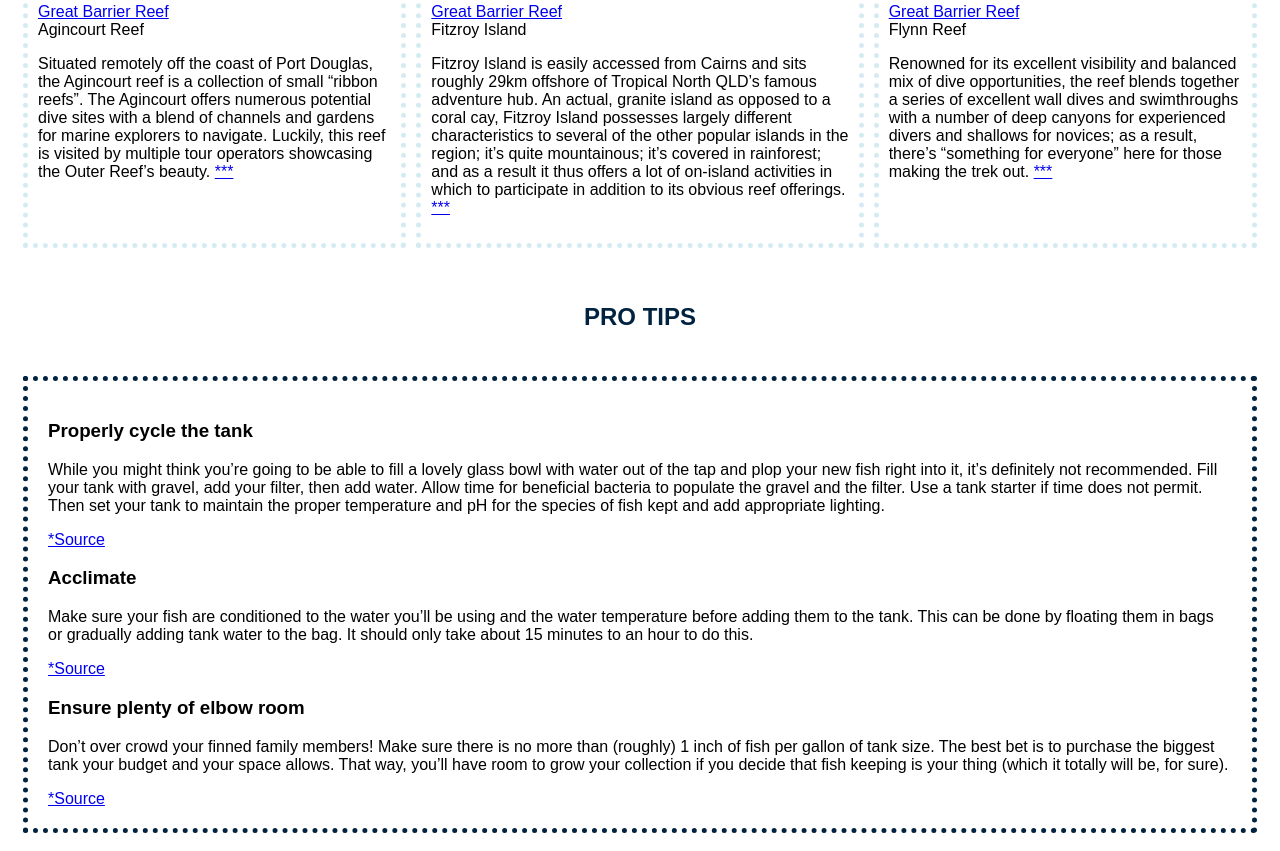
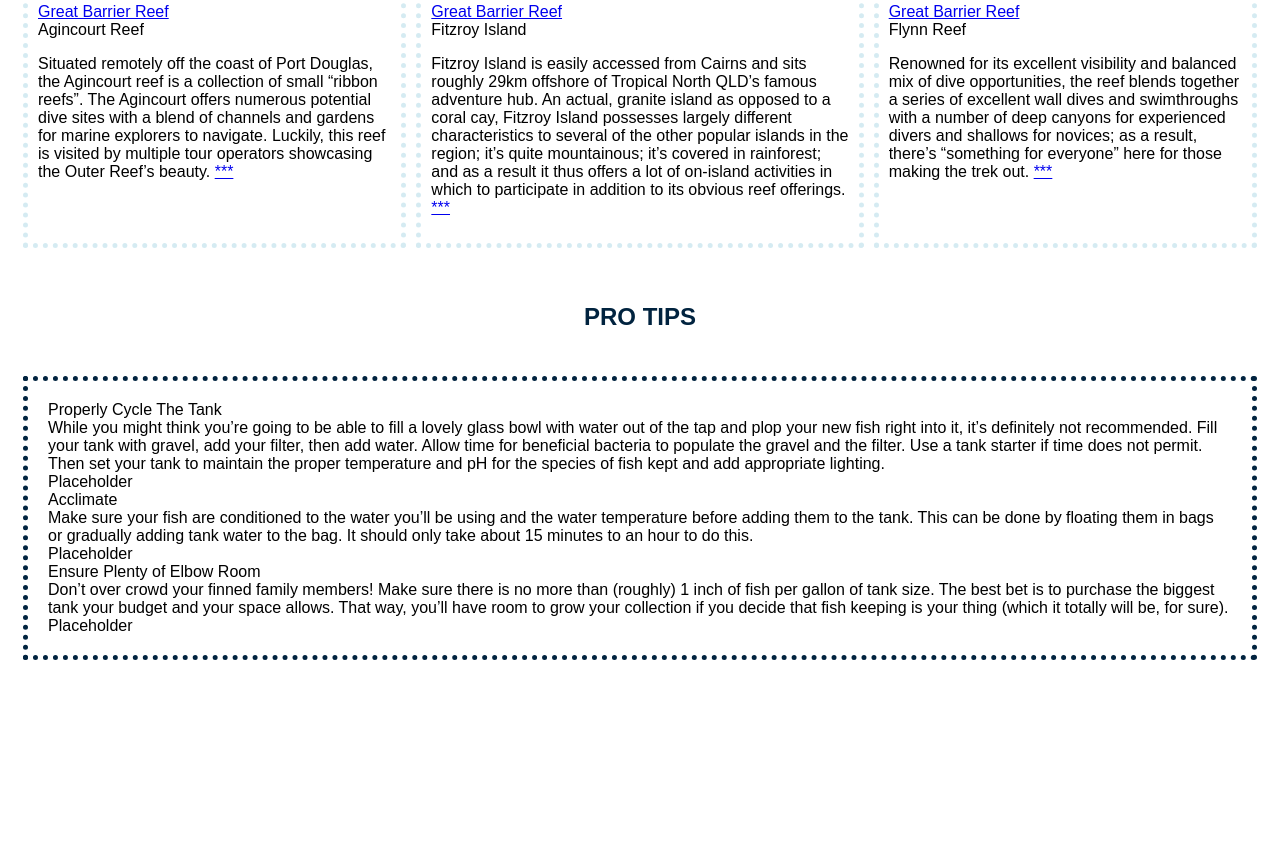
Before and after one commit to jessicadever1/nss_aquarium, a plain HTML site: page index.html in a window 1280 px wide. Shown: the part 2116-2967 px from the top of the page. After the commit the page ends 2794 px from the top, so only its background shows below. Drawn offline with Linux system fonts and the light colour scheme.

Commit message:
added tips to backup.html, added subdirectory of tips in scripts directory, added three .js files in tips directory

```diff
--- a/index.html
+++ b/index.html
@@ -59,26 +59,6 @@
             <h2>PRO TIPS</h2>
         <aside class="tankTips">
             <section class="tip">
-                <div class="tip__text">
-                    <h3>Properly cycle the tank</h3>
-                        <p>While you might think you’re going to be able to fill a lovely glass bowl with water out of the tap and plop your new fish right into it, it’s definitely not recommended. Fill your tank with gravel, add your filter, then add water. Allow time for beneficial bacteria to populate the gravel and the filter. Use a tank starter if time does not permit. Then set your tank to maintain the proper temperature and pH for the species of fish kept and add appropriate lighting.</p>
-                    <div class="source"><a href="https://www.sheknows.com/living/articles/1131322/how-to-take-care-of-pet-fish/">*Source</a>
-                    </div>
-                </div>
-            </section>
-            <section class="tip">
-                <div class="tip__text">
-                    <h3>Acclimate</h3>
-                    <p>Make sure your fish are conditioned to the water you’ll be using and the water temperature before adding them to the tank. This can be done by floating them in bags or gradually adding tank water to the bag. It should only take about 15 minutes to an hour to do this.</p>
-                    <div class="source"><a href="https://www.sheknows.com/living/articles/1131322/how-to-take-care-of-pet-fish/">*Source</a></div>
-                </div>
-            </section>
-            <section class="tip">
-                <div class="tip__text">
-                    <h3>Ensure plenty of elbow room</h3>
-                    <p>Don’t over crowd your finned family members! Make sure there is no more than (roughly) 1 inch of fish per gallon of tank size. The best bet is to purchase the biggest tank your budget and your space allows. That way, you’ll have room to grow your collection if you decide that fish keeping is your thing (which it totally will be, for sure).</p>
-                    <div class="source"><a href="https://www.sheknows.com/living/articles/1131322/how-to-take-care-of-pet-fish/">*Source</a></div>
-                </div>
             </section>
         </aside>
         </div>
--- a/scripts/FishList.js
+++ b/scripts/fish/FishList.js
@@ -3,7 +3,6 @@ import { Fish } from './Fish.js'
 
 export const FishList = () => {
 
-    // Get a reference to the `<article class="content">` element
     const contentElement = document.querySelector(".fishList")
     const allTheFish = useFish()
 
--- a/scripts/main.js
+++ b/scripts/main.js
@@ -1,13 +1,25 @@
-import { FishList } from './FishList.js'
+import { FishList } from './fish/FishList.js'
 
 FishList()
 
 // const allTheFish = useFish();
 
-import { useFish } from './FishDataProvider.js'
+import { useFish } from './fish/FishDataProvider.js'
 
 const allTheFish = useFish()
 
 for (const fish of allTheFish) {
     console.log(fish)
 }
+
+import { TipsList } from './tips/TipsList.js'
+
+TipsList()
+
+import { useTips } from './tips/TipsDataProvider.js'
+
+const allTheTips = useTips()
+
+for (const tips of allTheTips) {
+    console.log(tips)
+}
--- /dev/null
+++ b/scripts/tips/Tips.js
@@ -0,0 +1,9 @@
+export const Tips = (tip) => {
+    return `
+    <section class="tip">
+        <div class="tip__title">${tip.title}</div>
+        <div class="tip__text">${tip.text}</div>
+        <div class="tip__source">${tip.source}</div>
+    </section>
+    `
+}
--- /dev/null
+++ b/scripts/tips/TipsDataProvider.js
@@ -0,0 +1,22 @@
+const tipsCollection = [
+    {
+        title: "Properly Cycle The Tank",
+        text: "While you might think you’re going to be able to fill a lovely glass bowl with water out of the tap and plop your new fish right into it, it’s definitely not recommended. Fill your tank with gravel, add your filter, then add water. Allow time for beneficial bacteria to populate the gravel and the filter. Use a tank starter if time does not permit. Then set your tank to maintain the proper temperature and pH for the species of fish kept and add appropriate lighting.",
+        source: "Placeholder"
+    },
+
+    {
+        title: "Acclimate",
+        text: "Make sure your fish are conditioned to the water you’ll be using and the water temperature before adding them to the tank. This can be done by floating them in bags or gradually adding tank water to the bag. It should only take about 15 minutes to an hour to do this.",
+        source: "Placeholder"
+    },
+    {
+        title: "Ensure Plenty of Elbow Room",
+        text: "Don’t over crowd your finned family members! Make sure there is no more than (roughly) 1 inch of fish per gallon of tank size. The best bet is to purchase the biggest tank your budget and your space allows. That way, you’ll have room to grow your collection if you decide that fish keeping is your thing (which it totally will be, for sure).",
+        source: "Placeholder"
+    },
+]
+
+export const useTips = () => {
+    return tipsCollection.slice()
+}
--- /dev/null
+++ b/scripts/tips/TipsList.js
@@ -0,0 +1,14 @@
+import { useTips } from './TipsDataProvider.js'
+import { Tips } from './Tips.js'
+
+export const TipsList = () => {
+
+    const contentElement = document.querySelector(".tip")
+    const allTheTips = useTips()
+
+
+    for (const tipObject of allTheTips) {
+        const tipsHTML = Tips(tipObject)
+        contentElement.innerHTML += tipsHTML
+    }
+}
```
Also changed, not shown: backup.html (+26 -1 lines), scripts/fish/Fish.js (renamed from scripts/Fish.js), scripts/fish/FishDataProvider.js (renamed from scripts/FishDataProvider.js), 3 other files.
